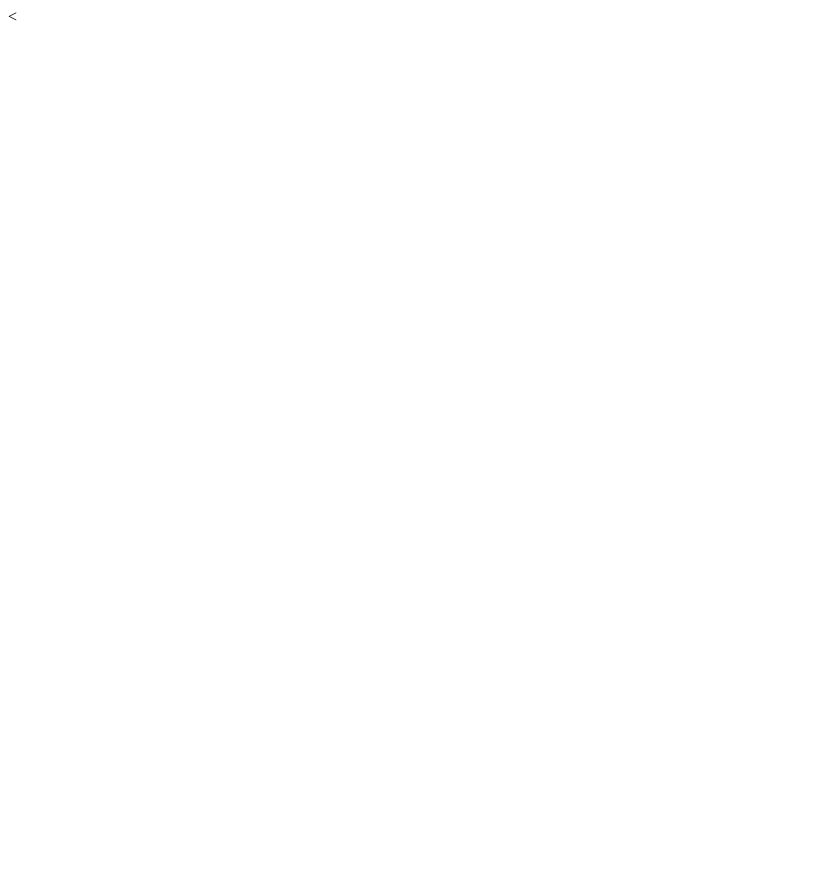
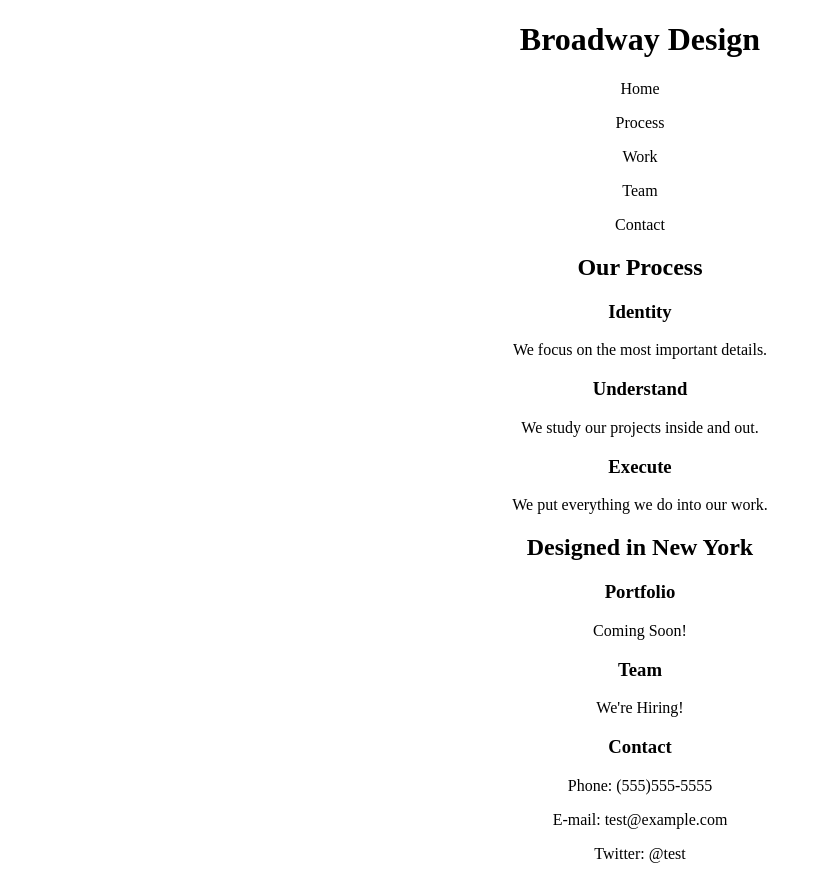
Before and after one commit to ariel-es/broadway, a plain HTML site: page index.html in a window 1280 px wide. Shown: the whole page, without its empty margins (0-820 px from the left). Before the commit the page ends 800 px from the top, so only its background shows below. Drawn offline with Linux system fonts and the light colour scheme.

Commit message:
html and css update 1.

```diff
--- a/index.html
+++ b/index.html
@@ -1,10 +1,42 @@
 <!DOCTYPE html>
 <html>
   <head>
-    < <link rel="stylesheet" type="text/css" href="./resources/css/style.css">
+    <link rel="stylesheet" type="text/css" href="./resources/css/style.css">
     <title>Broadway Design</title>
   </head>
   <body>
+    <!-- Broadway Design -->
+    <h1>Broadway Design</h1>
+    <p>Home</p>
+    <p>Process</p>
+    <p>Work</p>
+    <p>Team</p>
+    <p>Contact</p>
+
+    <!-- Our Process -->
+    <h2>Our Process</h2>
+    <h3>Identity</h3>
+    <p>We focus on the most important details.</p>
+    <h3>Understand</h3>
+    <p>We study our projects inside and out.</p>
+    <h3>Execute</h3>
+    <p>We put everything we do into our work.</p>
+
+    <!-- Designed in NY -->
+    <h2>Designed in New York</h2>
+    <h3>Portfolio</h3>
+    <p>Coming Soon!</p>
+    <h3>Team</h3>
+    <p>We're Hiring!</p>
+    <h3>Contact</h3>
+    <p>Phone: (555)555-5555</p>
+    <p>E-mail: test@example.com</p>
+    <p>Twitter: @test</p>
+
+    <!-- Footer -->
+    <div class="footer">
+
+    </div>
 
   </body>
 </html>
--- a/resources/css/style.css
+++ b/resources/css/style.css
@@ -0,0 +1,3 @@
+body {
+  text-align: center;
+}
```
